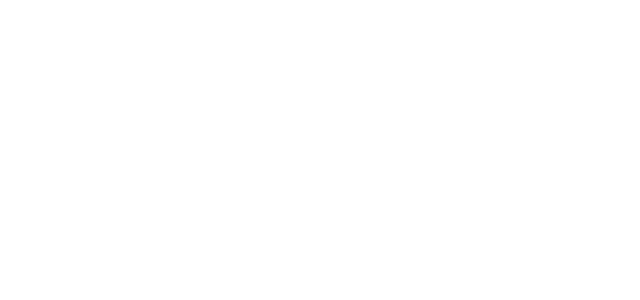
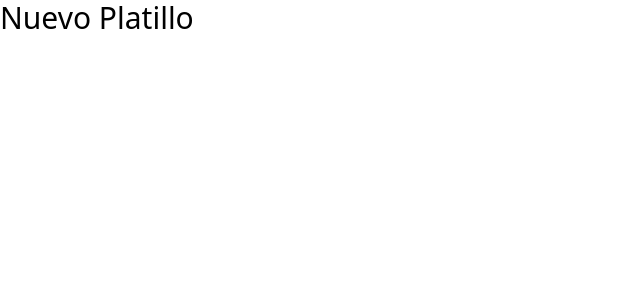
Before and after one commit to marshalmori/restaurantcliente, a React (Create React App) app: page /nuevo-platillo in a window 1280 px wide. Before the commit this address had no page. Shown: the top 300 px of the page, without its empty margins (0-640 px from the left). Built offline with nearby package versions, Linux system fonts and the light colour scheme.

Commit message:
Criar rotas e os componentes Menu e Novo prato

```diff
--- a/src/App.js
+++ b/src/App.js
@@ -1,12 +1,16 @@
 import { Routes, Route } from "react-router";
 
 import Ordenes from "./components/paginas/Ordenes";
+import Menu from "./components/paginas/Menu";
+import NuevoPlatillo from "./components/paginas/NuevoPlatillo";
 
 function App() {
   return (
     <div>
       <Routes>
         <Route path="/" element={<Ordenes />} />
+        <Route path="/menu" element={<Menu />} />
+        <Route path="/nuevo-platillo" element={<NuevoPlatillo />} />
       </Routes>
     </div>
   );
--- /dev/null
+++ b/src/components/paginas/Menu.js
@@ -0,0 +1,9 @@
+const Menu = () => {
+  return (
+    <div>
+      <h1 className="text-3xl font-light mb-4">Menu</h1>
+    </div>
+  );
+};
+
+export default Menu;
--- /dev/null
+++ b/src/components/paginas/NuevoPlatillo.js
@@ -0,0 +1,9 @@
+const NuevoPlatillo = () => {
+  return (
+    <div>
+      <h1 className="text-3xl font-light mb-4">Nuevo Platillo</h1>
+    </div>
+  );
+};
+
+export default NuevoPlatillo;
```
